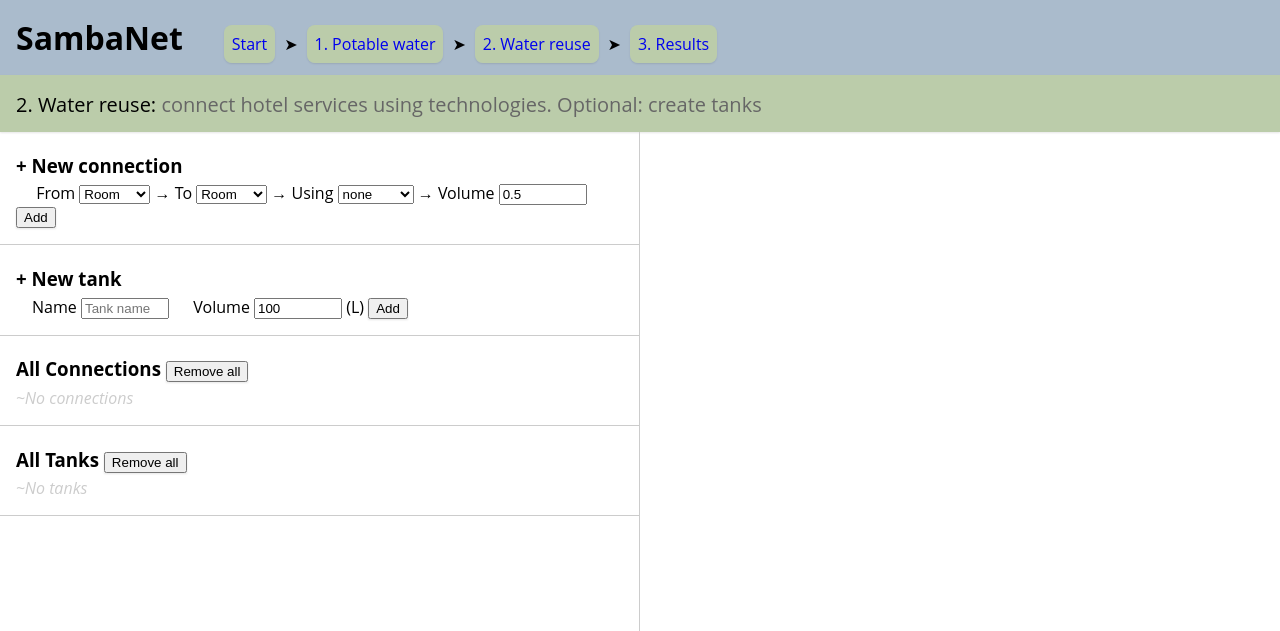
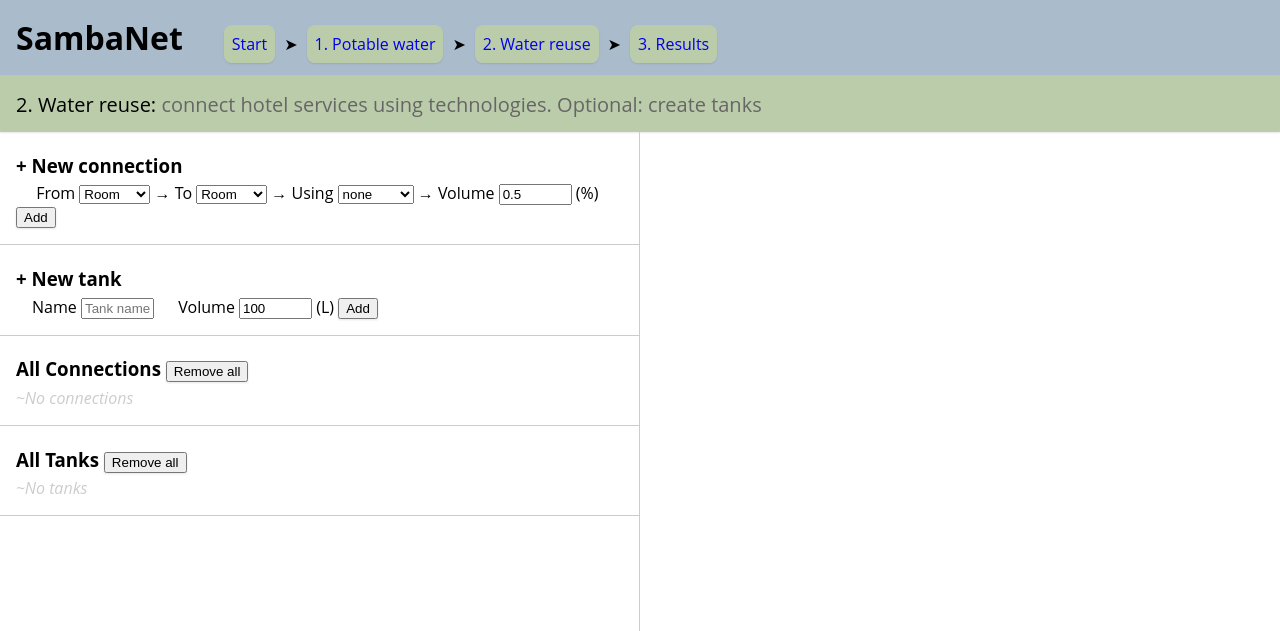
Before and after one commit to holalluis/demeaumed, a PHP site: page /reuse.php in a window 1280 px wide. Shown: the top 631 px of the page. Run offline with PHP 8.4, Linux system fonts and the light colour scheme; some libraries are stand-ins or nearby versions.

Commit message:
minor changes

```diff
--- a/reuse.php
+++ b/reuse.php
@@ -9,7 +9,7 @@
 
 		#newTank input,
 		#newCon input {
-			width:80px;
+			width:65px;
 		}
 	</style>
 
@@ -186,7 +186,7 @@
 		&emsp; From   <select id=from>  </select>
 		&rarr; To 	  <select id=to>    </select>
 		&rarr; Using  <select id=using> </select>
-		&rarr; Volume <input id=vol value=0.5>
+		&rarr; Volume <input id=vol value=0.5> (%)
 		<button onclick=newConnection()>Add</button>
 	</div>
 
```
